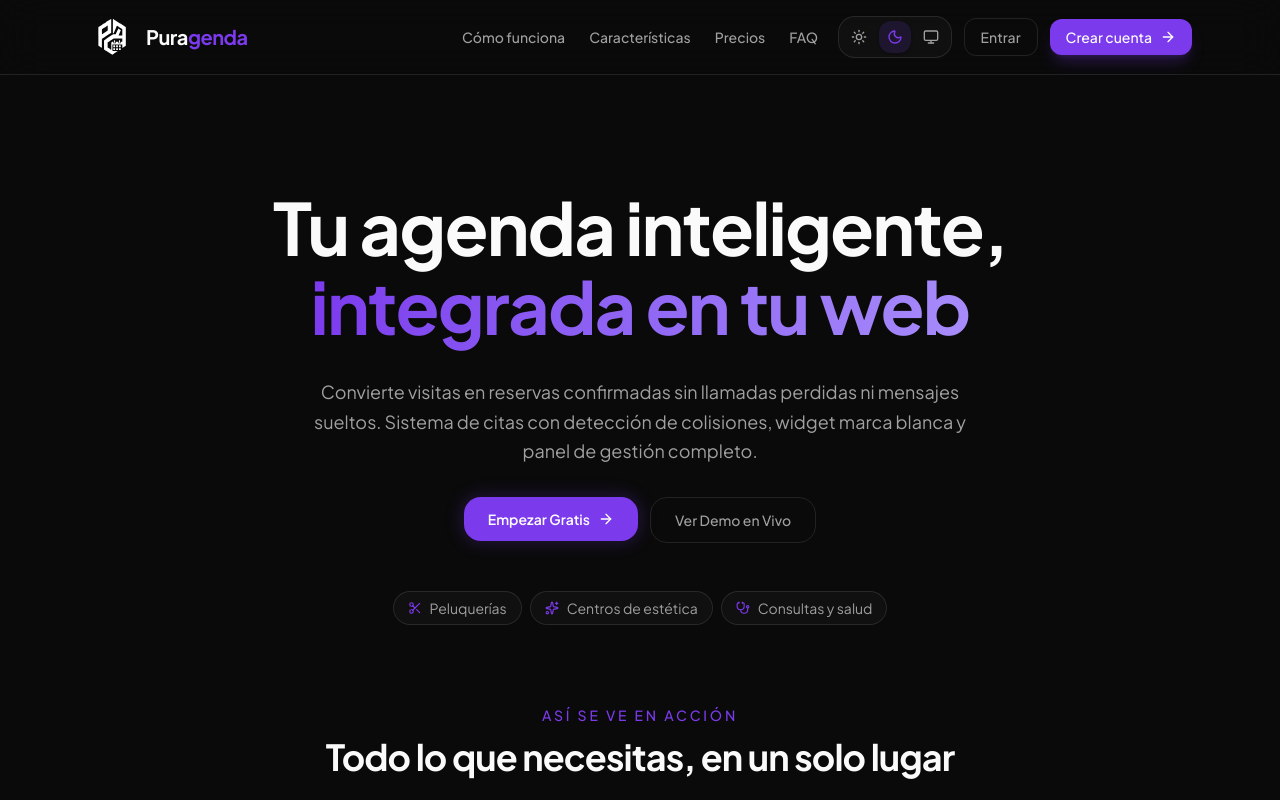
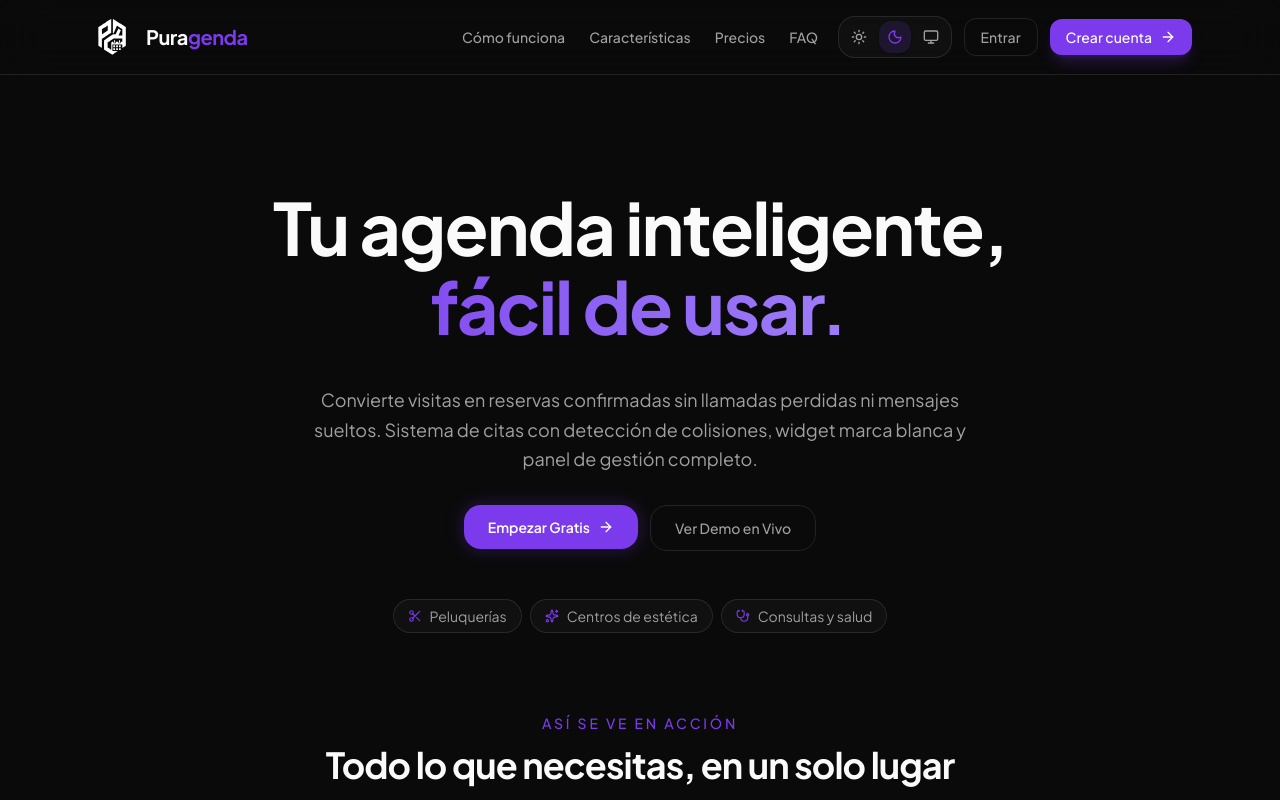
Before and after one commit to DiegoSalsa/Puragenda, a Next.js app: page / in a window 1280 px wide. Shown: the top 800 px of the page. Built offline with nearby package versions, Linux system fonts and the light colour scheme.

Commit message:
UI: Añadir WordCarousel animado al Hero section y ajustar recorte de fuentes

```diff
--- a/src/app/page.tsx
+++ b/src/app/page.tsx
@@ -18,6 +18,7 @@ import {
 import { PricingCards } from "@/components/pricing-cards";
 import { Navbar } from "@/components/landing/navbar";
 import { Footer } from "@/components/landing/footer";
+import { WordCarousel } from "@/components/landing/word-carousel";
 
 // ═══════════════════════════════════════════
 // DATA
@@ -124,9 +125,7 @@ export default function HomePage() {
           <div className="animate-fade-up space-y-8 text-center">
             <h1 className="mx-auto max-w-4xl text-4xl font-bold leading-[1.1] tracking-tight sm:text-5xl lg:text-7xl">
               Tu agenda inteligente,{" "}
-              <span className="bg-gradient-to-r from-[#7C3AED] to-[#A78BFA] bg-clip-text text-transparent">
-                integrada en tu web
-              </span>
+              <WordCarousel />
             </h1>
 
             <p className="mx-auto max-w-2xl text-base leading-relaxed text-muted-foreground sm:text-lg">
--- /dev/null
+++ b/src/components/landing/word-carousel.tsx
@@ -0,0 +1,40 @@
+"use client";
+
+import { useState, useEffect } from "react";
+
+const phrases = [
+  "integrada en tu web.",
+  "100% automatizada.",
+  "fácil de usar.",
+  "para tu negocio.",
+];
+
+export function WordCarousel() {
+  const [index, setIndex] = useState(0);
+
+  useEffect(() => {
+    const intervalId = setInterval(() => {
+      setIndex((prevIndex) => (prevIndex + 1) % phrases.length);
+    }, 3000); // 3.0s is the sweet spot
+
+    return () => clearInterval(intervalId);
+  }, []);
+
+  return (
+    <span className="inline-grid">
+      {phrases.map((phrase, i) => (
+        <span
+          key={i}
+          className={`col-start-1 row-start-1 bg-gradient-to-r from-[#7C3AED] to-[#A78BFA] bg-clip-text text-transparent transition-all duration-700 ease-in-out pb-2 pr-1 ${
+            i === index
+              ? "opacity-100 translate-y-0"
+              : "opacity-0 translate-y-2 pointer-events-none"
+          }`}
+          aria-hidden={i !== index}
+        >
+          {phrase}
+        </span>
+      ))}
+    </span>
+  );
+}
```
